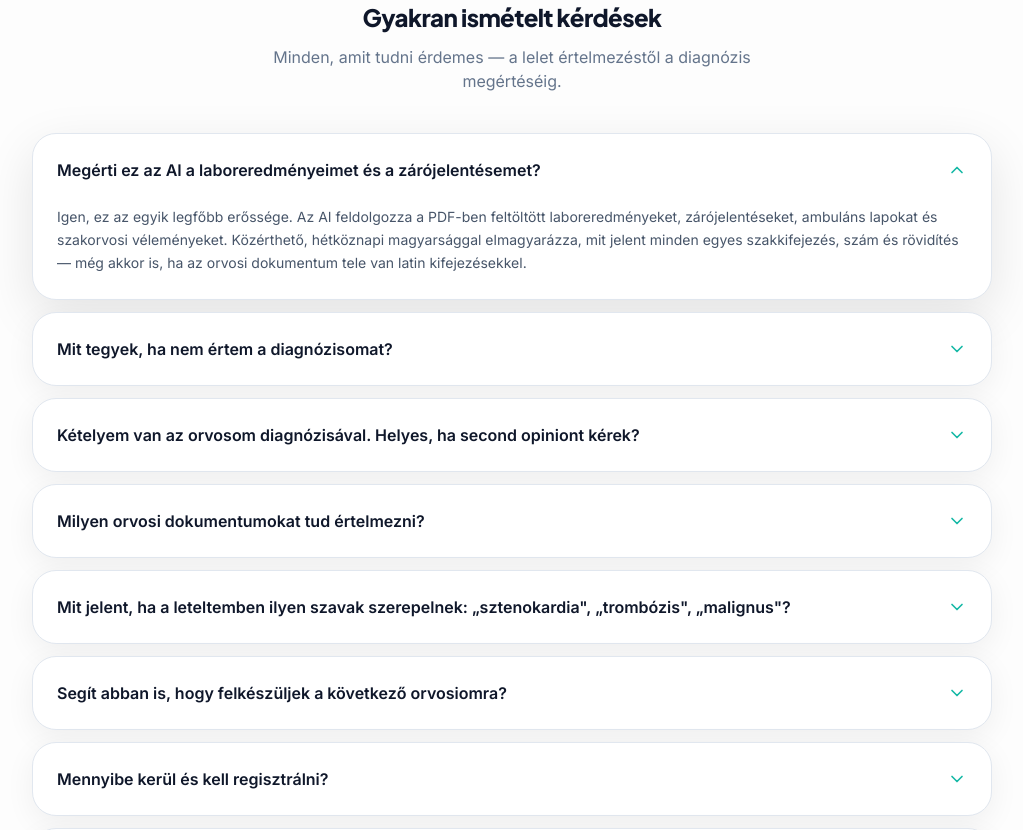
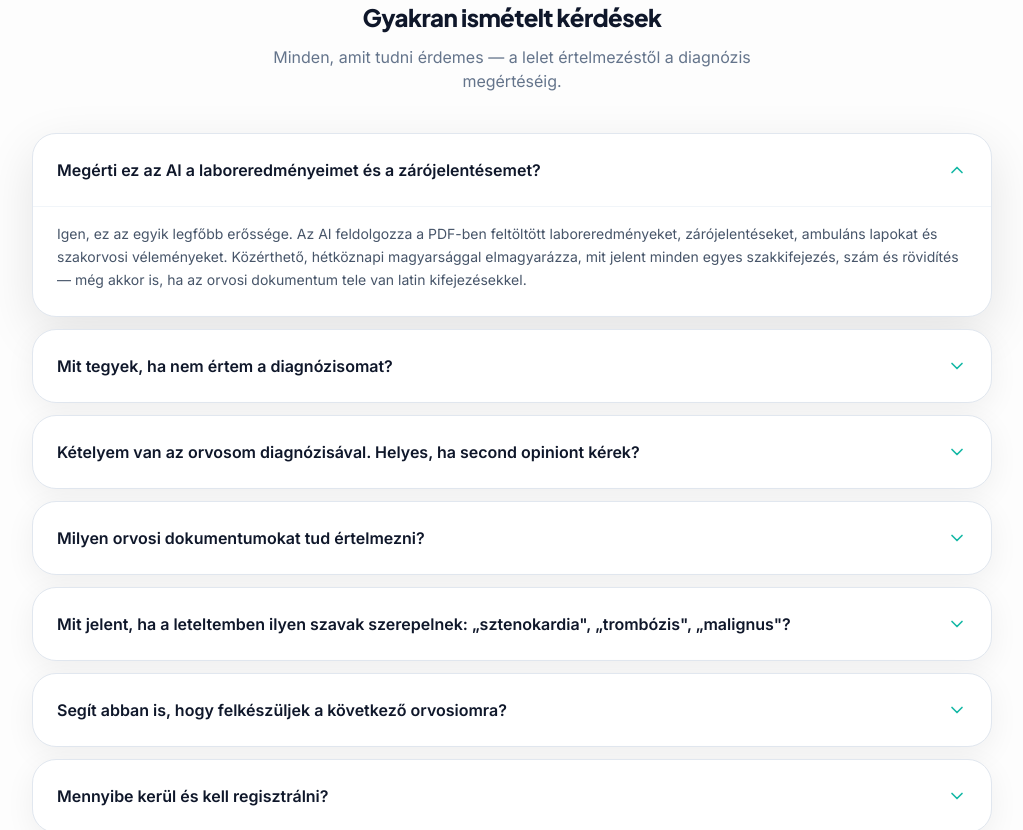
Before and after one commit to kereslek/masodik-velemeny-v3, a Next.js app: page / in a window 1280 px wide. Shown: the part 4120-4950 px from the top of the page, without its empty margins (128-1151 px from the left). Built offline with nearby package versions, Linux system fonts and the light colour scheme.

Commit message:
fix FAQ structured data - remove duplicate schema, answers always in DOM

```diff
--- a/components/FAQSection.tsx
+++ b/components/FAQSection.tsx
@@ -55,29 +55,54 @@ export function FAQSection() {
         Minden, amit tudni érdemes — a lelet értelmezéstől a diagnózis megértéséig.
       </p>
 
-      <div className="space-y-3" itemScope itemType="https://schema.org/FAQPage">
+      {/*
+        NO microdata here — FAQPage JSON-LD is already in page.tsx as a script tag.
+        Having both causes "Duplicate field: FAQPage" error in Google Search Console.
+        The answers are always in the DOM (just visually hidden) so Google can read them.
+      */}
+      <div className="space-y-3">
         {FAQS.map((faq, i) => (
           <div
             key={i}
-            className={cn('health-card overflow-hidden transition-all duration-200', open === i ? 'shadow-health-lg' : '')}
-            itemScope itemProp="mainEntity" itemType="https://schema.org/Question"
+            className={cn(
+              'health-card overflow-hidden transition-all duration-200',
+              open === i ? 'shadow-health-lg' : ''
+            )}
           >
             <button
               className="w-full flex items-center justify-between gap-4 p-6 text-left"
               onClick={() => setOpen(open === i ? null : i)}
               aria-expanded={open === i}
+              aria-controls={`faq-answer-${i}`}
             >
-              <span className="font-semibold text-slate-900 text-base" itemProp="name">{faq.q}</span>
+              <span className="font-semibold text-slate-900 text-base">{faq.q}</span>
               <ChevronDown
-                className={cn('w-5 h-5 flex-shrink-0 transition-transform duration-200', open === i ? 'rotate-180' : '')}
+                className={cn(
+                  'w-5 h-5 flex-shrink-0 transition-transform duration-200',
+                  open === i ? 'rotate-180' : ''
+                )}
                 style={{ color: 'hsl(173,80%,40%)' }}
               />
             </button>
-            {open === i && (
-              <div className="px-6 pb-6 text-slate-600 leading-relaxed text-sm" itemScope itemProp="acceptedAnswer" itemType="https://schema.org/Answer">
-                <div itemProp="text">{faq.a}</div>
+
+            {/*
+              Always render answer in DOM so Google can index it.
+              Use CSS visibility instead of conditional rendering.
+              When closed: height 0, overflow hidden, opacity 0 — invisible but present in DOM.
+            */}
+            <div
+              id={`faq-answer-${i}`}
+              style={{
+                maxHeight: open === i ? '500px' : '0',
+                overflow: 'hidden',
+                opacity: open === i ? 1 : 0,
+                transition: 'max-height 0.25s ease, opacity 0.2s ease',
+              }}
+            >
+              <div className="px-6 pb-6 text-slate-600 leading-relaxed text-sm border-t border-slate-100 pt-4">
+                {faq.a}
               </div>
-            )}
+            </div>
           </div>
         ))}
       </div>
```
